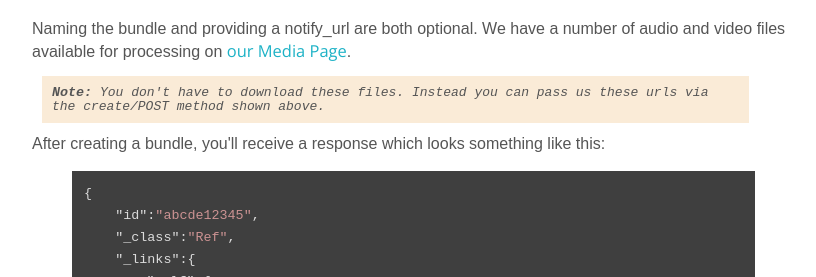
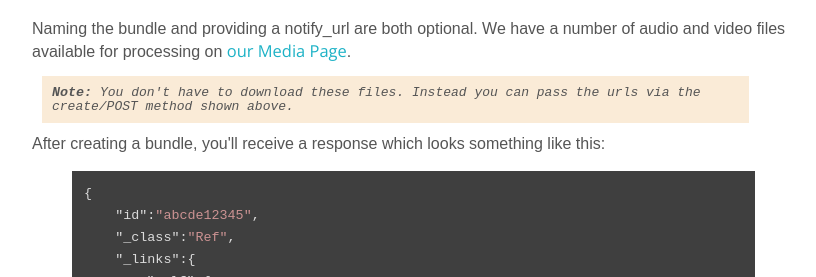
Before and after one commit to xclarifyio/clarify.github.io, a Jekyll site: the page built from _quickstarts/media-search.html, in a window 1280 px wide and 900 px high, scrolled down 2199 px. Shown: the part 175-452 px from the top of the window, without its empty margins (103-919 px from the left). Built offline with Jekyll 4.4.1, drawn with Linux system fonts in a browser that asks for light colours; nearby versions of some CDN libraries; some web fonts are replaced; some of the changed text lies outside the part shown.

Commit message:
pulled all the messages out of the content and into a subfolder

```diff
--- /dev/null
+++ b/_includes/messages/delay.html
@@ -0,0 +1,3 @@
+<div class="notice">
+    <strong>Note:</strong> While we process files as we receive them, there will be a delay before your file is available for searching. This is normally 1 minute for every minute of audio/video.
+</div>
--- /dev/null
+++ b/_includes/messages/machine-learning.html
@@ -0,0 +1,3 @@
+<div class="notice">
+    <strong>Note:</strong> Your results may be slightly different as our systems use machine learning and are improving constantly.
+</div>
--- /dev/null
+++ b/_includes/messages/no-download.html
@@ -0,0 +1,3 @@
+<div class="notice">
+    <strong>Note:</strong> You don't have to download these files. Instead you can pass the urls via the create/POST method shown above.
+</div>
--- a/_includes/sections/media-loading.html
+++ b/_includes/sections/media-loading.html
@@ -10,9 +10,7 @@
 
 <p>Naming the bundle and providing a notify_url are both optional. We have a number of audio and video files available for processing on <a href="http://clarify.io/media">our Media Page</a>.</p>
 
-<div class="notice">
-    <strong>Note:</strong> You don't have to download these files. Instead you can pass us these urls via the create/POST method shown above.
-</div>
+{% include /messages/no-download.html %}
 
 After creating a bundle, you'll receive a response which looks something like this:
 
--- a/_includes/sections/media-searching.html
+++ b/_includes/sections/media-searching.html
@@ -4,9 +4,7 @@
 
 <h3>Searching Audio</h3>
 
-<div class="notice">
-    <strong>Note:</strong> While we process files as we receive them, there will be a delay before your file is available for searching. This is normally 1 minute for every minute of audio/video.
-</div>
+{% include /messages/delay.html %}
 
 <p>To search, you use the same object you created before and just search using your keywords. If you uploaded the “Wizard of Oz” audio clip, you can search for “dorothy”. Then you can process and interact the results however you wish.</p>
 
@@ -27,6 +25,4 @@
 480.45 -- 480.92
 {% endhighlight %}
 
-<div class="notice">
-    <strong>Note:</strong> Your search results for this clip might be slightly different as our systems use machine learning and get better all the time.
-</div>
+{% include /messages/machine-learning.html %}
--- a/_includes/sections/multi-language-loading.html
+++ b/_includes/sections/multi-language-loading.html
@@ -10,9 +10,7 @@
 
 <p>Naming the bundle and providing a notify_url are both optional. We have a number of audio and video files available for processing on <a href="http://clarify.io/media">our Media Page</a>.</p>
 
-<div class="notice">
-    <strong>Note:</strong> You don't have to download these files. Instead you can pass us these urls via the create/POST method shown above.
-</div>
+{% include /messages/no-download.html %}
 
 <p>After creating a bundle, you'll receive a response which looks something like this:</p>
 
--- a/_includes/sections/order-transcript.html
+++ b/_includes/sections/order-transcript.html
@@ -12,4 +12,4 @@
 
 {% include /source/json/transcript_status.md %}
 
-{% include /message-transcripts.html %}
+{% include /messages/humans.html %}
--- a/_layouts/quickstart.html
+++ b/_layouts/quickstart.html
@@ -30,21 +30,21 @@
                             <hr />
 
                             {% if page.status == 'invite' %}
-                                {% include /message-invite.html %}
+                                {% include /messages/invite.html %}
                             {% endif %}
 
                             {% if page.status == 'beta' %}
-                                {% include /message-beta.html %}
+                                {% include /messages/beta.html %}
                             {% endif %}
 
                             {{ content }}
 
                             {% if page.status == 'beta' %}
-                                {% include /message-beta.html %}
+                                {% include /messages/beta.html %}
                             {% endif %}
 
                             {% if page.status == 'invite' %}
-                                {% include /message-invite.html %}
+                                {% include /messages/invite.html %}
                             {% endif %}
                         </section>
                         <aside class="container_right">
--- a/_quickstarts/human-transcripts.html
+++ b/_quickstarts/human-transcripts.html
@@ -9,7 +9,7 @@
 order: 5
 ---
 
-{% include /message-transcripts.html %}
+{% include /messages/humans.html %}
 
 This quickstart demonstrates how to load an audio file and request a transcript in just a matter of minutes.
 
@@ -25,10 +25,6 @@
 
 {% include /source/json/transcript_callback.md %}
 
-<div class="invite">
-    <strong>Note:</strong> For security purposes we do not provide the transcript in the callback but we give you the URI necessary to make an authenticated request of your own.
-</div>
-
 {% assign tabs="request-transcript2" %}
 
 <a name="{{ tabs }}"></a>
```
Also changed, not shown: README.md, _includes/messages/beta.html (renamed from _includes/message-beta.html), _includes/messages/humans.html (renamed from _includes/message-transcripts.html), _includes/messages/invite.html (renamed from _includes/message-invite.html).
